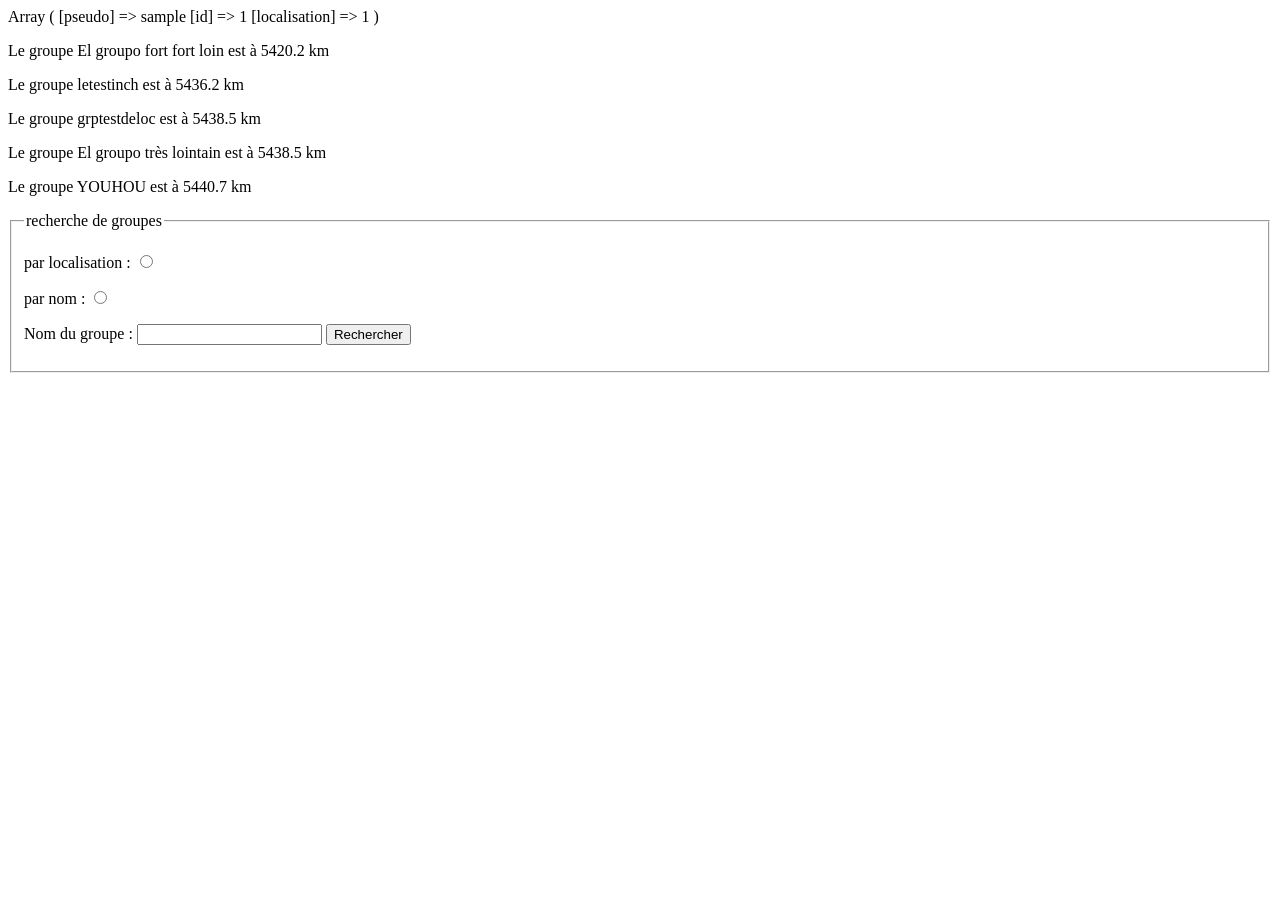
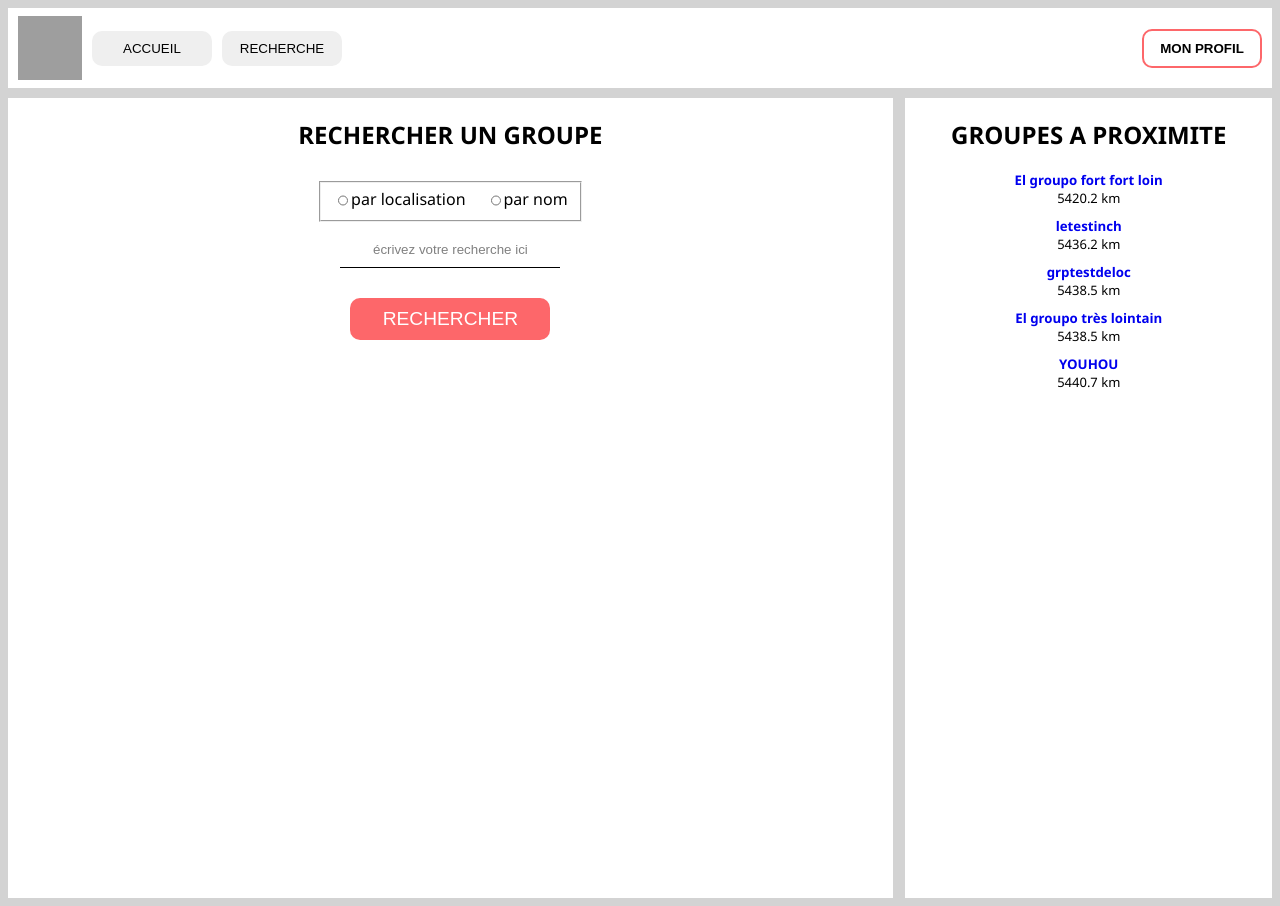
Before and after one commit to claireszt/reseau-social-PHP, a PHP site: page /searchGroup.php in a window 1280 px wide. Before the commit the page ends 373 px from the top, so only its background shows below. Run offline with PHP 8.4, Linux system fonts and the light colour scheme; a user stored in the database is signed in; data comes from the database, SQL or seed files in the repository; data that the repository does not hold is empty; grey boxes are pictures that could not be loaded.

Commit message:
design searchgroup

```diff
--- a/functionCalculDistance.php
+++ b/functionCalculDistance.php
@@ -55,7 +55,12 @@ if ($mysqli->connect_errno) {
         else{
             $group['distanceToUser'] = round($group['distanceToUser'], 1, PHP_ROUND_HALF_UP) . " km";
         }
-        echo "<p>Le groupe " . $group['name'] . " est à " . $group['distanceToUser'] . "</p>";
+        // echo "<p class='groupDistance'>Le groupe " . $group['name'] . " est à " . $group['distanceToUser'] . "</p>";
+        echo    "<div class='groupDistance'>
+                    <a href='/groupPage.php'><h5>" . $group['name'] . "</h5></a>
+                    <p>" . $group['distanceToUser'] . "</p>
+                </div>";
+
     }
 
 }
--- a/htmlcss/navbar.php
+++ b/htmlcss/navbar.php
@@ -2,7 +2,7 @@
         <div class="nav-left"><img id="logo" src="https://cdn-icons-png.flaticon.com/256/3523/3523319.png">
         <!-- <h1 id="name">VOISINOUS</h1> -->
             <a href="accueil.php"><button>ACCUEIL</button></a>
-            <button>RECHERCHE</button>
+            <a href="searchGroup.php"><button>RECHERCHE</button></a>
         </div>
         <div class="nav-right"><button>MON PROFIL</button></div>
     </nav>
--- a/htmlcss/stylesheets/_body.css
+++ b/htmlcss/stylesheets/_body.css
@@ -6,6 +6,7 @@
 @import url(signIn.css);
 @import url(groupPage.css);
 @import url(message.css);
+@import url(searchGroup.css);
 
 html {
     font-family:'Segoe UI', Tahoma, Geneva, Verdana, sans-serif;
--- a/htmlcss/stylesheets/accueil.css
+++ b/htmlcss/stylesheets/accueil.css
@@ -33,15 +33,15 @@ h1 {
     margin-bottom: 3px;
 }
 
-#myGroups a {
+a {
     text-decoration: none;
 }
 
-#myGroups a:visited {
+a:visited {
     color: black;
 }
 
-#myGroups a:hover {
+a:hover {
     color: #fd676a;
     text-decoration: none;
     font-weight: 600;
--- /dev/null
+++ b/htmlcss/stylesheets/searchGroup.css
@@ -0,0 +1,47 @@
+.groupDistance {
+    display: flex;
+    flex-direction: column;
+    text-align: center;
+    margin-bottom: 10px;
+}
+
+.groupDistance h5, .groupDistance p {
+    margin: 0;
+    padding: 0;
+}
+
+.groupDistance p {
+    font-size: small;
+}
+
+#groupSearchForm {
+    background-color: white;
+    width: 70%;
+    display: flex;
+    flex-direction: column;
+    align-items: center;
+    height: 100vh;
+}
+
+#distanceGroups {
+    background-color: white;
+    width: 29%;
+    display: flex;
+    flex-direction: column;
+    align-items: center;
+}
+
+#radioBtns {
+    display: flex;
+    flex-direction: row;
+    gap: 20px;
+}
+
+#radioBtns div {
+    display: flex;
+    flex-direction: row;
+}
+
+input[type=radio] {
+    width: 10px;
+}
--- a/searchGroup.php
+++ b/searchGroup.php
@@ -1,6 +1,5 @@
 <?php
-include("./sessionprolong.php");
-include("./functionCalculDistance.php")     ?>
+include("./sessionprolong.php"); ?>
 
 
 <?php
@@ -51,51 +50,66 @@ if (!empty($_POST)) {
     }
 }
 
-
-
-
 ?>
 <!doctype html>
 <html lang="fr">
 
 <head>
-    <title>recherche de groupes</title>
+    <title>Recherche de groupes</title>
+    <link rel="stylesheet" href="./htmlcss/stylesheets/_body.css">
+
 </head>
 
 <body>
+    <?php include("htmlcss/navbar.php"); ?>
+
+    <main>
+
+        <section id="groupSearchForm">
+
             <form action="<?php echo htmlspecialchars($_SERVER['PHP_SELF']); ?>" method="post">
-        <fieldset>
-            <legend>recherche de groupes </legend>
+                <h1>RECHERCHER UN GROUPE</h1>
                 <?php
                 // Rencontre-t-on une erreur ?
                 if (!empty($errorMessage)) {
                     echo '<p>', htmlspecialchars($errorMessage), '</p>';
                 }
                 ?>
-            <p>
-                <label for="localisation">par localisation :</label>
+                <fieldset id="radioBtns">
+                    <div>
                     <input type="radio" name="searchMethod" id="localisation" value="localisation" />
-            </p>
-            </p>
-            <label for="nom">par nom :</label>
+                        <label for="localisation">par localisation</label>
+                    </div>
+                    <div>
                     <input type="radio" name="searchMethod" id="nom" value="nom" />
-            </p>
-            <label for="groupSearch">Nom du groupe :</label>
-            <input type="text" name="groupSearch" id="groupSearch" value="" />
+
+                        <label for="nom">par nom</label>
+                    </div>
+                </fieldset>
+
+
+                <input type="text" name="groupSearch" id="groupSearch" value="" placeholder="écrivez votre recherche ici" />
                 <input type="submit" name="submit" value="Rechercher" />
                 </p>
-        </fieldset>
-        </article>
+            </form>
             <?php
             // Rencontre-t-on une erreur ?
             if (!empty($result)) {
 
-            echo "<p id=searchResult>", print_r($result), "</p>";
+                // echo "<p id=searchResult>", print_r($result), "</p>";
+                echo "<p>" . $result['name'] . "</p>";
 
-        }
+            };
             ?>
+
+        </section>
+
+        <aside id="distanceGroups">
+            <h1>GROUPES A PROXIMITE</h1>
+            <?php include("./functionCalculDistance.php") ?>
+        </aside>
+
     </main>
-        </div>
 </body>
 
 </html>
--- a/sessionprolong.php
+++ b/sessionprolong.php
@@ -8,7 +8,4 @@ if(empty($_SESSION['pseudo']))
   header('Location: ./signIn.php');
   exit();
 }
-else{
-  print_r($_SESSION);
-}
 ?>
```
Also changed, not shown: uploads/users/DSC_7652.jpg (added). Lines whose indentation alone changed are shown as unchanged.
